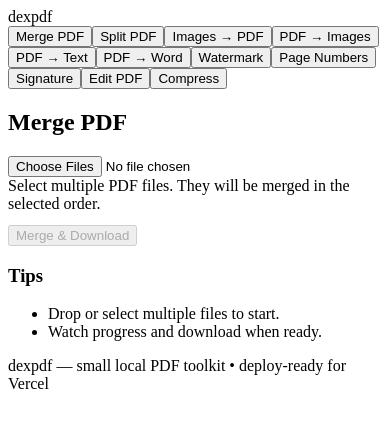
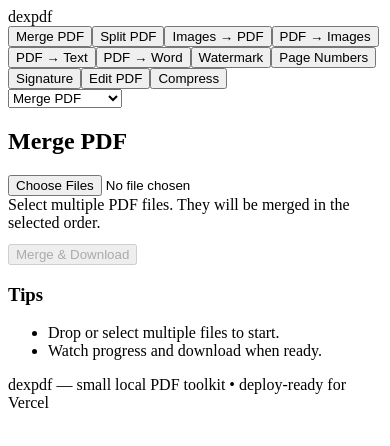
Before and after one commit to dexpie/dexpdf, a React (Vite) app: page / in a window 390 px wide. Shown: the top 446 px of the page. Built offline with nearby package versions, Linux system fonts and the light colour scheme; the HTML template or start-up script is replaced by a standard one.

Commit message:
feat(ui): responsive nav (dropdown mobile + wrapped desktop)

```diff
--- a/src/App.jsx
+++ b/src/App.jsx
@@ -32,7 +32,9 @@
     <div className="app">
       <header className="header">
         <div className="brand">dexpdf</div>
-        <nav className="nav">
+
+        <div className="nav-wrapper">
+          <nav className="nav nav-desktop">
             {tools.map(t => (
               <button
                 key={t.id}
@@ -43,6 +45,15 @@
               </button>
             ))}
           </nav>
+
+          <div className="nav-mobile">
+            <select value={active} onChange={e => setActive(e.target.value)}>
+              {tools.map(t => (
+                <option key={t.id} value={t.id}>{t.name}</option>
+              ))}
+            </select>
+          </div>
+        </div>
       </header>
 
       <main className="main">
--- a/src/styles.css
+++ b/src/styles.css
@@ -11,6 +11,9 @@
 .brand{font-weight:700;font-size:20px}
 .nav button{background:transparent;border:0;padding:10px 14px;border-radius:8px;margin-right:6px;cursor:pointer}
 .nav button.active{background:var(--accent);color:white}
+.nav-desktop{display:flex;flex-wrap:wrap;gap:6px;align-items:center}
+.nav-mobile{display:none}
+.nav-mobile select{padding:8px;border-radius:8px;border:1px solid #e6e9f0}
 .main{display:flex;gap:18px}
 .tool{flex:1;background:var(--card);padding:18px;border-radius:10px;min-height:360px;box-shadow:0 1px 2px rgba(0,0,0,0.04)}
 .sidebar{width:260px;background:linear-gradient(180deg,#fff,#fbfbff);padding:16px;border-radius:10px}
@@ -25,4 +28,6 @@
 @media (max-width:900px){
   .main{flex-direction:column}
   .sidebar{width:100%}
+  .nav-desktop{display:none}
+  .nav-mobile{display:block}
 }
```
Lines whose indentation alone changed are shown as unchanged.
